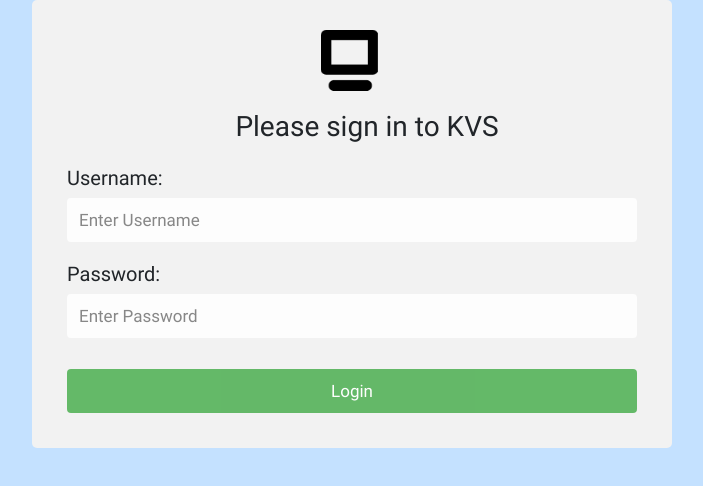
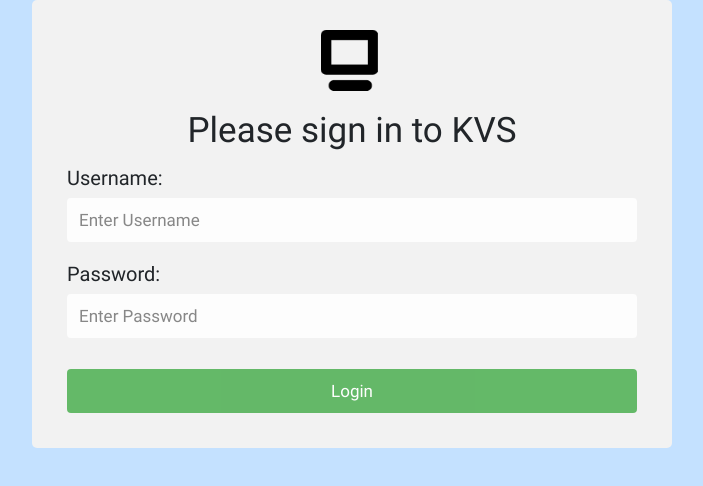
Before and after one commit to kevmich/CMPS285-Fall2020-Section2-Group-3, a React (Create React App) app in the folder KitchenVideoSystem/ClientApp/: page / in a window 1280 px wide. Shown: the top 486 px of the page, without its empty margins (288-991 px from the left). Built offline with nearby package versions, Linux system fonts and the light colour scheme.

Commit message:
centered text

```diff
--- a/KitchenVideoSystem/ClientApp/src/components/Login.css
+++ b/KitchenVideoSystem/ClientApp/src/components/Login.css
@@ -58,6 +58,11 @@ input,
     text-align: center;
 }
 
+.Login .signIn {
+    margin-left: 0px !important;
+    font-size: 35px;
+}
+
 .Login p {
     text-align: center;
 }
--- a/KitchenVideoSystem/ClientApp/src/components/Login.js
+++ b/KitchenVideoSystem/ClientApp/src/components/Login.js
@@ -62,7 +62,7 @@ class Login extends Component {
                 <div className="LoginContainer">
                     <form onSubmit={this.login} className="form-signin">
                         <img src={KvsIcon} height="80px" class="center" />
-                        <h1 className="h3 mb-3 font-weight-normal">Please sign in to KVS </h1>
+                        <h1 className="signIn">Please sign in to KVS </h1>
                         <div className="row">
                             <div className="col">
                                 <h3 className="h3 text-left"> Username: </h3>
```
